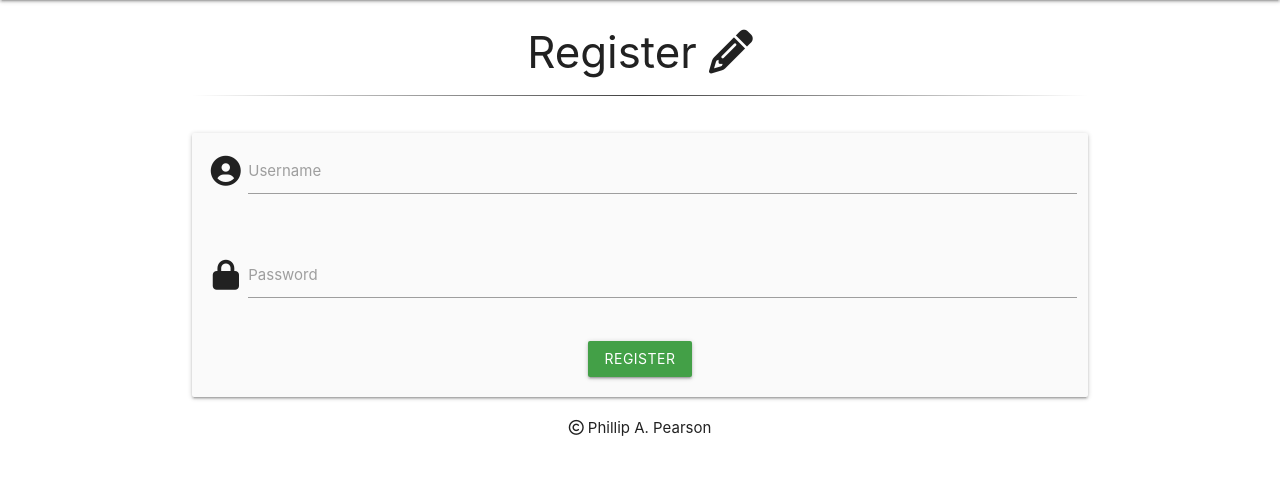
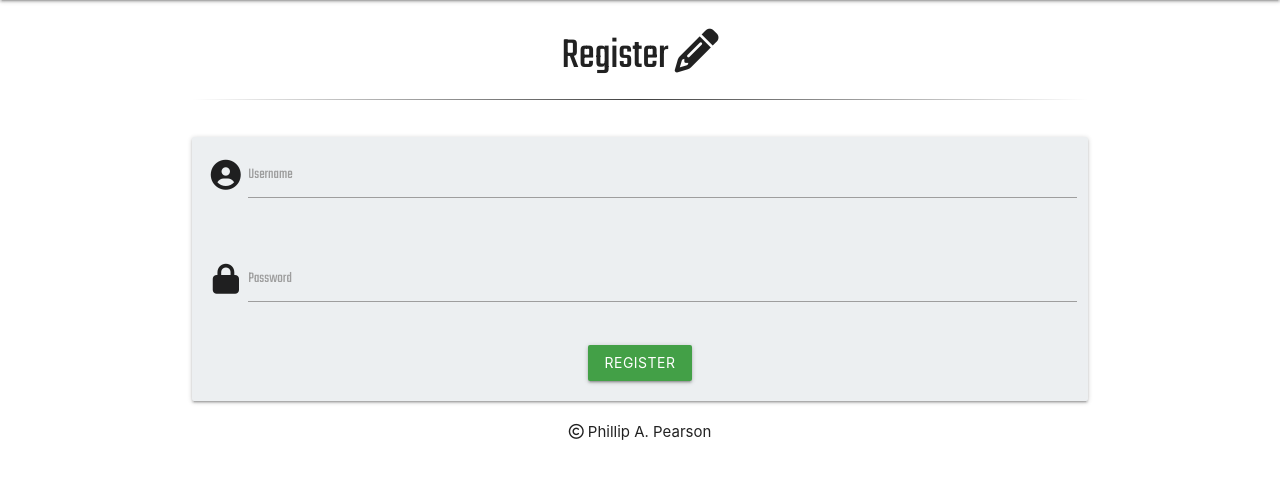
Before and after one commit to Code-Institute-Submissions/Data-Centric-Milestone-Project-6, a Flask app: page / in a window 1280 px wide. Shown: the part 64-543 px from the top of the page. Run offline with Flask 2, Linux system fonts and the light colour scheme; some libraries are stand-ins or nearby versions.

Commit message:
in styles.css, add white-text-shadow class to character name/title p elements on the character.html page aswell. also used jinja templating to add if else statements just in case no input was made to the database in the age, or species fields, now will display unknown if no data present. changed the materialize class for the card panel colours on login.html, register.html, create.html and characters.html to a darker, blue-grey colour so each card stands out on its own much better. also, added a googlefont ('Teko') as an import to the styles.css and applied to the p, h3, h4, and h5 elements in attempt to make it feel a little more unique (subject to change).

```diff
--- a/static/css/styles.css
+++ b/static/css/styles.css
@@ -1,5 +1,11 @@
+@import url('https://fonts.googleapis.com/css2?family=Teko:wght@300;400;500;600;700&display=swap');
+
 .text-shadow {
     text-shadow: 2px 2px black;
+}
+
+.white-text-shadow {
+    text-shadow: 2px 2px white;
 }
 
 .white-text {
@@ -28,6 +34,20 @@ hr {
     margin-right: 3px;
 }
 
+p {
+    font-family: "Teko";
+    font-size: 18px;
+}
+
+h3, h4, h5 {
+    font-family: "Teko";
+}
+
+input, label, select, option {
+    font-family: "Teko";
+    font-size: 20px;
+}
+
 /*------------------------------ Media Queries --------------------------------*/
 @media screen and (max-width: 850px) {
     .logo-remove-margin {
--- a/templates/base.html
+++ b/templates/base.html
@@ -35,19 +35,19 @@
           </ul>
     </header>
     <section>
+      <!-- Show the user which username is currently logged in -->
       {% if session["user"] %}
       <div class="row">
         <p class="right-align logged-in-user"><strong>Logged in as, {{ session["user"] }}!</strong></p>
       </div>
-    </section>
       {% endif %}
-    <section>
-      <!-- flash messages -->
+
+      <!-- flash messages, displays register and login errors, or successes -->
       {% with messages = get_flashed_messages() %}
           {% if messages %}
               {% for message in messages %}
                   <div class="row flashes">
-                      <h5 class="light-blue lighten-4 center-align">{{ message }}</h5>
+                      <h5 class="blue-grey lighten-5 center-align">{{ message }}</h5>
                   </div>
               {% endfor %}
           {% endif %}
--- a/templates/create.html
+++ b/templates/create.html
@@ -4,7 +4,7 @@
 
         <main class="container">
             <hr><br>
-            <div class="card grey lighten-5 center">
+            <div class="card blue-grey lighten-5 center">
                 <div class="row">
                     <form class="col s12 center"  method="POST" action="{{ url_for('create') }}">
                         <div class="row">
--- a/templates/login.html
+++ b/templates/login.html
@@ -9,7 +9,7 @@
 <!-- Sets up our main container for the rest of the page content. -->
 <main class="container s12 m4 l8 center">
   <hr><br>
-    <div class="card grey lighten-5 center">
+    <div class="card blue-grey lighten-5 center">
         <div class="row">
           <form class="col s12 center"  method="POST" action="{{ url_for('login') }}">
             <div class="row">
--- a/templates/register.html
+++ b/templates/register.html
@@ -10,7 +10,7 @@
 <!-- Sets up our main container for the rest of the page content. -->
 <main class="container s12 m4 l8 center">
   <hr><br>
-    <div class="card grey lighten-5 center">
+    <div class="card blue-grey lighten-5 center">
         <div class="row">
             <form class="col s12 center"  method="POST" action="{{ url_for('register') }}">
                 <div class="row">
```
Also changed, not shown: templates/characters.html (+12 -3 lines).
